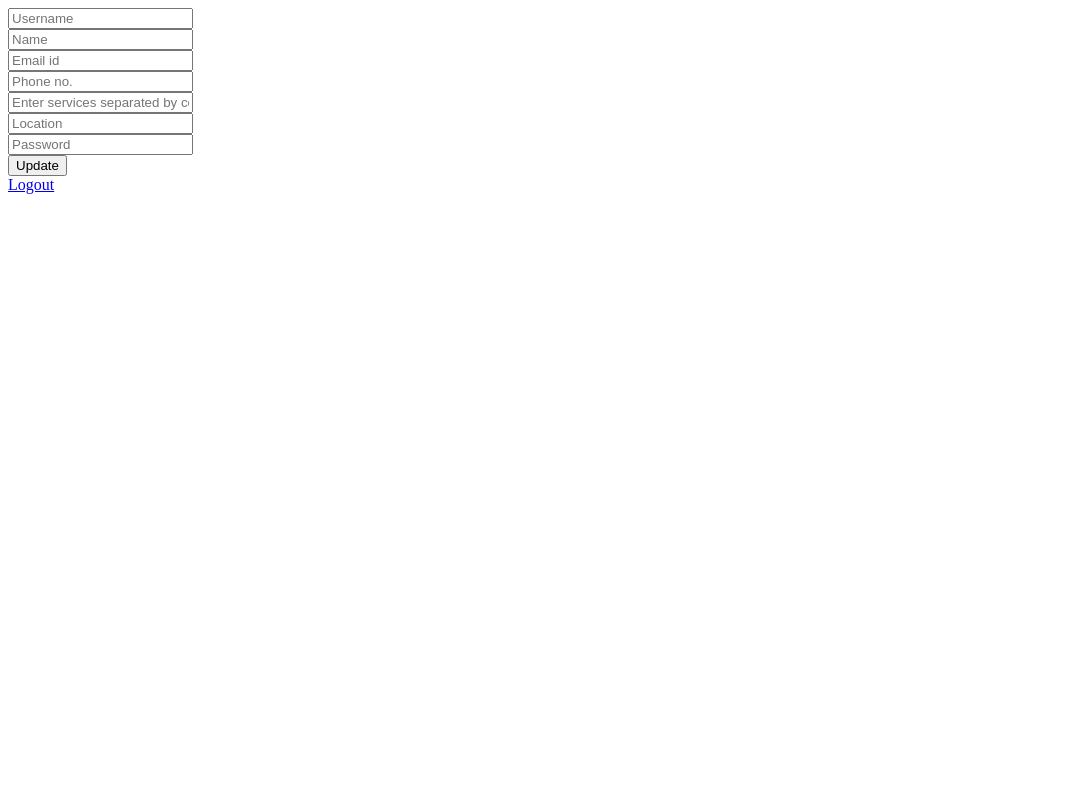
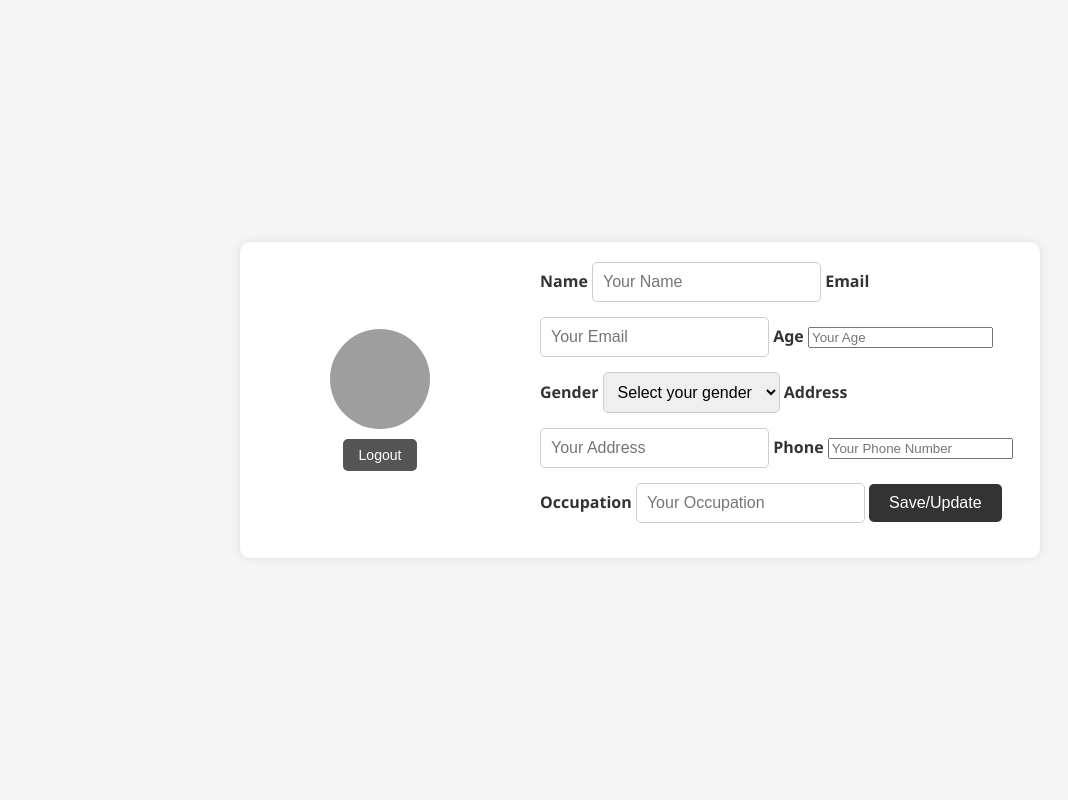
Before and after one commit to amanistrying/InfoMosaic, a Django app: page /serviceProvider/ in a window 1280 px wide. Shown: the whole page, without its empty margins (0-1068 px from the left). Run offline with Django 4.2, Linux system fonts and the light colour scheme; grey boxes are pictures that could not be loaded.

Commit message:
html and css

```diff
--- a/templates/serviceprovider.html
+++ b/templates/serviceprovider.html
@@ -1,4 +1,4 @@
-<!DOCTYPE html>
+<!--<!DOCTYPE html>
 
 <html>
 
@@ -52,4 +52,146 @@
 
 </body>
 
+</html>!-->
+
+<!DOCTYPE html>
+<html lang="en">
+
+<head>
+    <meta charset="UTF-8">
+    <meta name="viewport" content="width=device-width, initial-scale=1.0">
+    <title>Edit Personal Details</title>
+    <style>
+        body {
+            font-family: 'Segoe UI', Tahoma, Geneva, Verdana, sans-serif;
+            background-color: #f5f5f5;
+            margin: 0;
+            padding: 0;
+            display: flex;
+            justify-content: center;
+            align-items: center;
+            min-height: 100vh;
+        }
+
+        .container {
+            display: flex;
+            max-width: 800px;
+            background-color: #fff;
+            box-shadow: 0 0 10px rgba(0, 0, 0, 0.1);
+            border-radius: 10px;
+            overflow: hidden;
+        }
+
+        .left-block {
+            flex: 1;a
+            background-color: #333;
+            color: #fff;
+            padding: 20px;
+            display: flex;
+            flex-direction: column;
+            justify-content: center;
+            align-items: center;
+        }
+
+        .left-block img {
+            width: 100px;
+            height: 100px;
+            border-radius: 50%;
+            margin-bottom: 10px;
+        }
+
+        .logout-btn {
+            background-color: #555;
+            color: #fff;
+            border: none;
+            padding: 8px 16px;
+            border-radius: 5px;
+            cursor: pointer;
+            font-size: 14px;
+        }
+
+        .logout-btn:hover {
+            background-color: #777;
+        }
+
+        .right-block {
+            flex: 2;
+            padding: 20px;
+            display: flex;
+            flex-direction: column;
+        }
+
+        label {
+            color: #333;
+            font-weight: bold;
+            margin-bottom: 5px;
+        }
+
+        input[type="text"],
+        input[type="email"],
+        select {
+            padding: 10px;
+            margin-bottom: 15px;
+            border: 1px solid #ccc;
+            border-radius: 5px;
+            font-size: 16px;
+        }
+
+        .save-btn {
+            background-color: #333;
+            color: #fff;
+            border: none;
+            padding: 10px 20px;
+            border-radius: 5px;
+            cursor: pointer;
+            font-size: 16px;
+            align-self: center;
+        }
+
+        .save-btn:hover {
+            background-color: #555;
+        }
+    </style>
+</head>
+
+<body>
+    <div class="container">
+        <div class="left-block">
+            <img src="your_user_image.jpg" alt="User Image">
+            <button class="logout-btn">Logout</button>
+        </div>
+        <div class="right-block">
+            <form id="editForm">
+                <label for="name">Name</label>
+                <input type="text" id="name" name="name" placeholder="Your Name" required>
+
+                <label for="email">Email</label>
+                <input type="email" id="email" name="email" placeholder="Your Email" required>
+
+                <label for="age">Age</label>
+                <input type="number" id="age" name="age" placeholder="Your Age" required>
+
+                <label for="gender">Gender</label>
+                <select id="gender" name="gender" required>
+                    <option value="" disabled selected>Select your gender</option>
+                    <option value="male">Male</option>
+                    <option value="female">Female</option>
+                    <option value="other">Other</option>
+                </select>
+
+                <label for="address">Address</label>
+                <input type="text" id="address" name="address" placeholder="Your Address" required>
+
+                <label for="phone">Phone</label>
+                <input type="tel" id="phone" name="phone" placeholder="Your Phone Number" required>
+
+                <label for="occupation">Occupation</label>
+                <input type="text" id="occupation" name="occupation" placeholder="Your Occupation" required>
+
+                <button class="save-btn">Save/Update</button>
+            </form>
+        </div>
+    </div>
+</body>
+
 </html>
```
